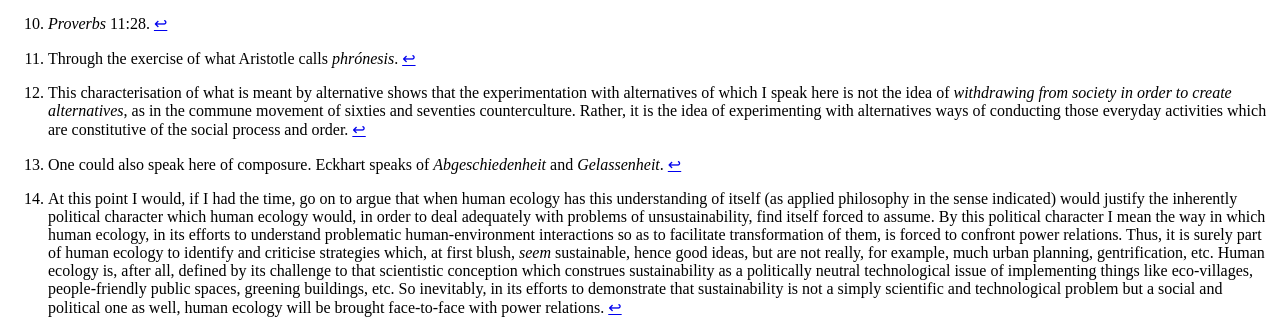
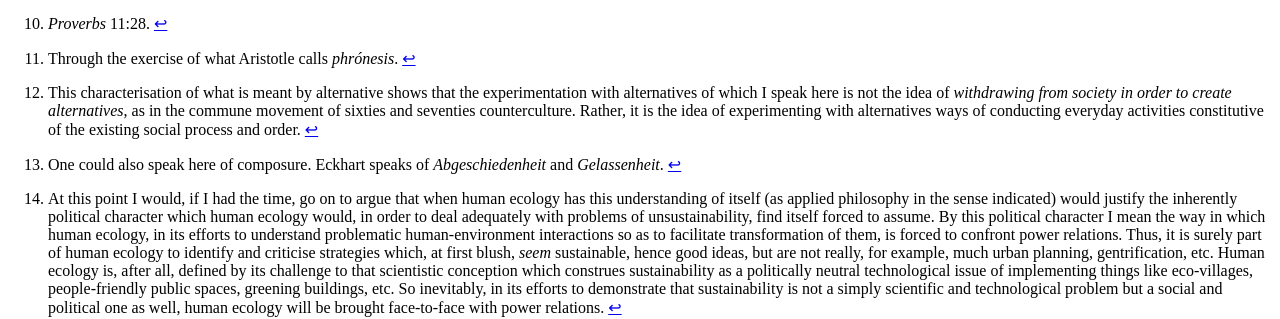
Before and after one commit to klepas/bruins-site, a Jekyll site: the page built from papers/_posts/2016-04-15-Eleventh-Thesis-SHE-2016.md, in a window 1280 px wide and 900 px high, scrolled down 3030 px. Shown: the part 234-553 px from the top of the window. Built offline with Jekyll 4.4.1, drawn with Linux system fonts in a browser that asks for light colours; nearby versions of some CDN libraries; some web fonts are replaced.

Commit message:
changes to new note

```diff
--- a/papers/_posts/2016-04-15-Eleventh-Thesis-SHE-2016.md
+++ b/papers/_posts/2016-04-15-Eleventh-Thesis-SHE-2016.md
@@ -65,7 +65,7 @@ Note, however, a crucial feature of the knowledge which human ecology, practised
 
 [^11]: Through the exercise of what Aristotle calls _phrónesis_.
 
-[^12]: This characterisation of what is meant by alternative shows that the experimentation with alternatives of which I speak here is not the idea of _withdrawing from society in order to create alternatives_, as in the commune movement of sixties and seventies counterculture. Rather, it is the idea of experimenting with alternatives ways of conducting those everyday activities which are constitutive of the social process and order.
+[^12]: This characterisation of what is meant by alternative shows that the experimentation with alternatives of which I speak here is not the idea of _withdrawing from society in order to create alternatives_, as in the commune movement of sixties and seventies counterculture. Rather, it is the idea of experimenting with alternatives ways of conducting everyday activities constitutive of the existing social process and order.
 
 [^13]: One could also speak here of composure. Eckhart speaks of _Abgeschiedenheit_ and _Gelassenheit_.
 
```
Also changed, not shown: 3 other files.
